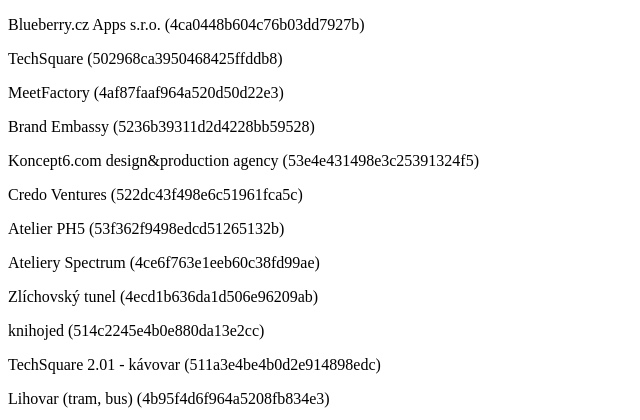
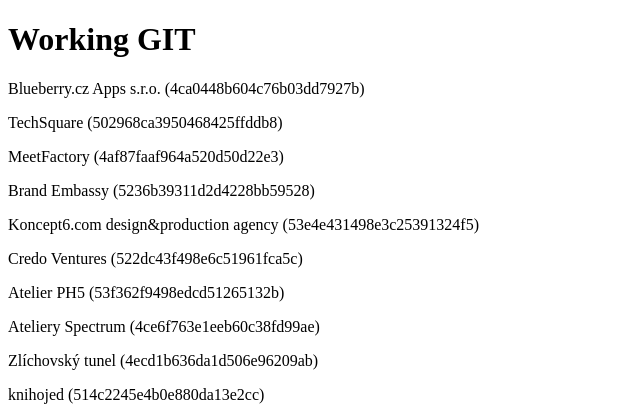
Before and after one commit to CzechHackathon2014/juice-my-device, a Django app: template jmd/web/templates/web/frsq.html in a window 1280 px wide. Shown: the top 420 px of the page, without its empty margins (0-640 px from the left). Run offline with Django 3.2, Linux system fonts and the light colour scheme; the template is opened without the code that fills it: values that come from a table or form of the project are taken from there, others are empty; data comes from the database, SQL or seed files in the repository; some libraries are stand-ins or nearby versions.

Commit message:
Working with GIT

```diff
--- a/jmd/web/templates/web/frsq.html
+++ b/jmd/web/templates/web/frsq.html
@@ -7,6 +7,7 @@
 </head>
 <body>
 {% block content %}
+    <h1>Working GIT</h1>
     <div>
     {{ places_count }}
     </div>
```
